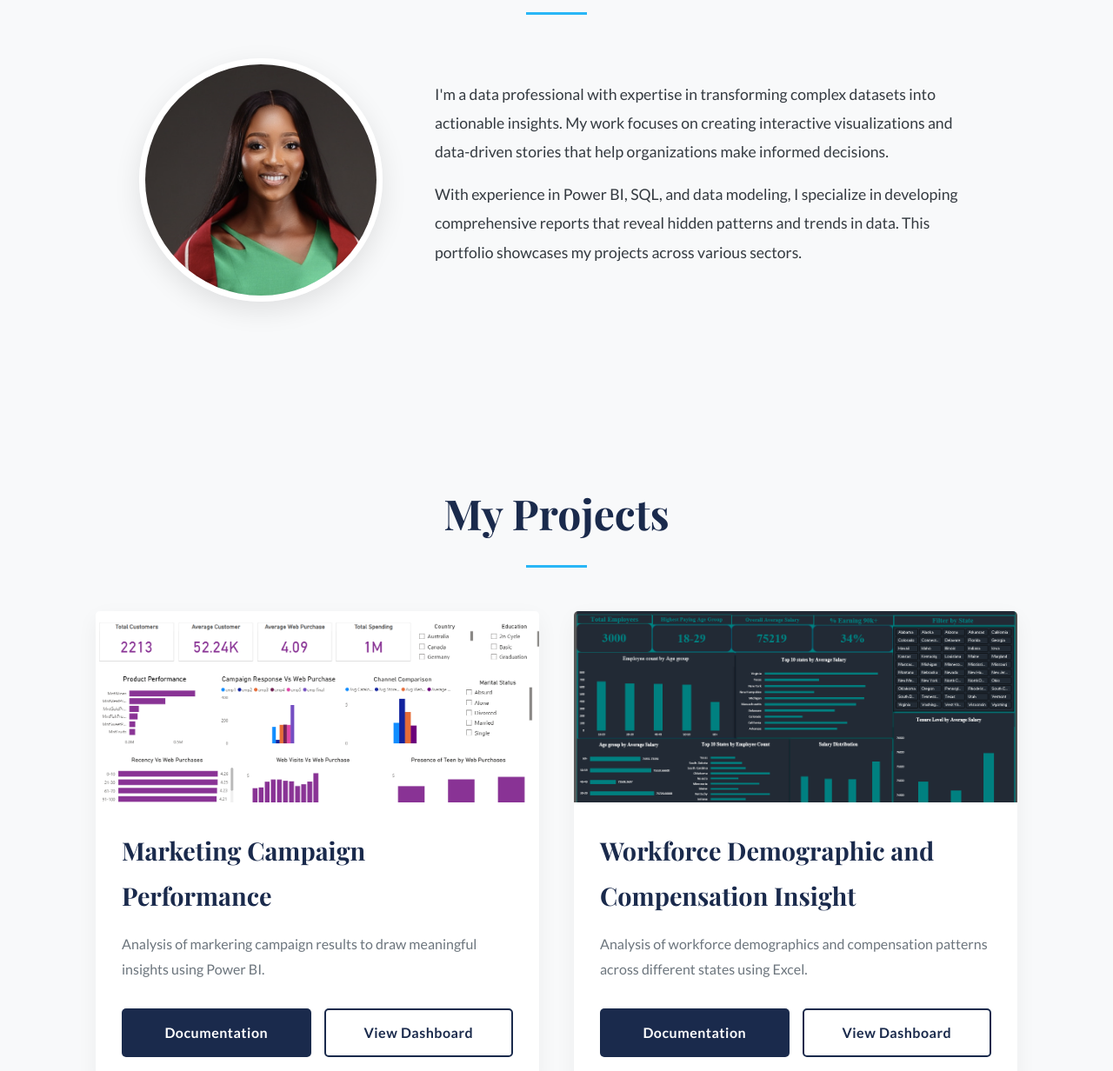
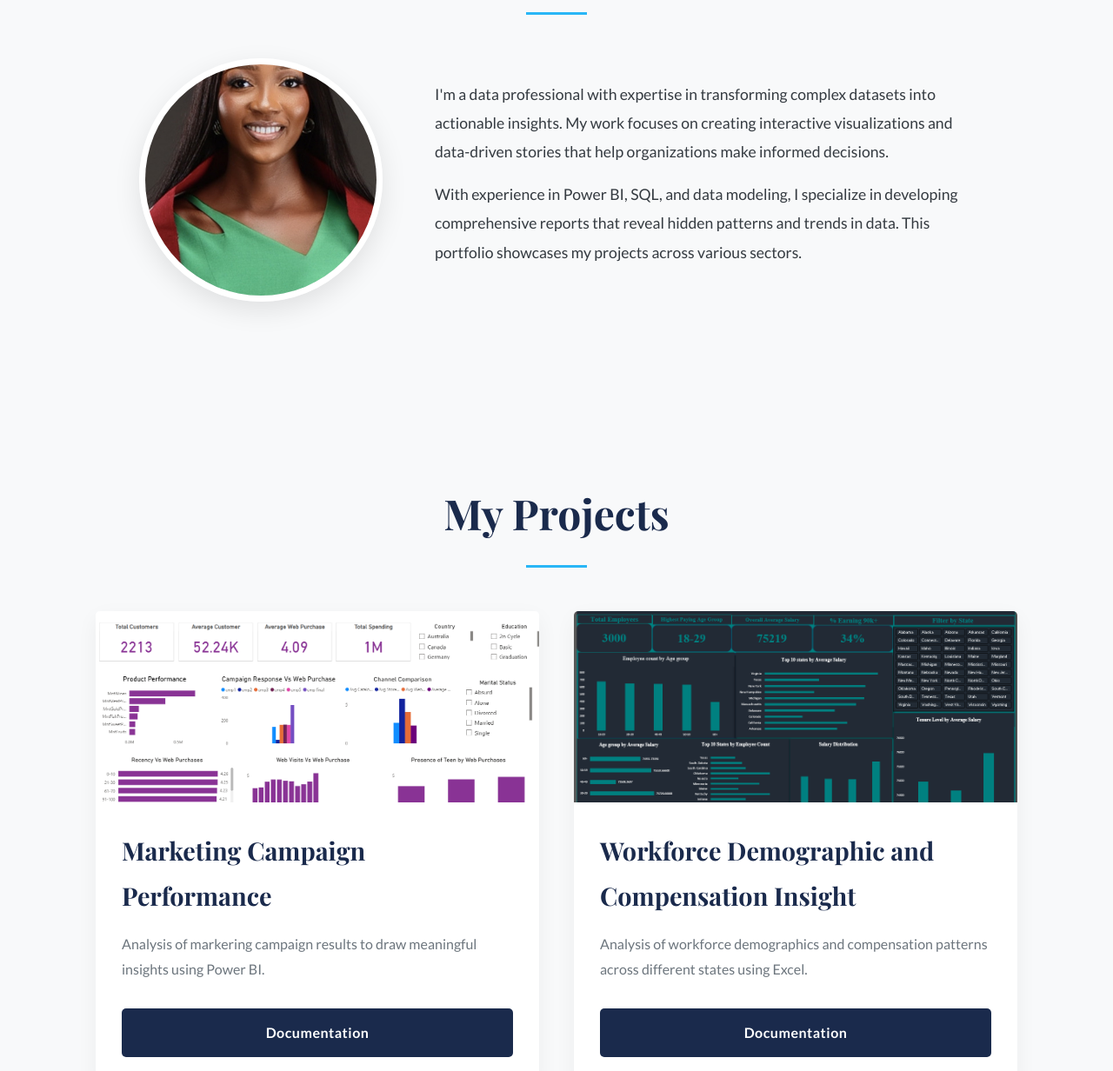
Before and after one commit to adulojumiriam-hub/adulojumiriam.github.io, a plain HTML site: page index.html in a window 1280 px wide. Shown: the part 628-1860 px from the top of the page at 87% size. Drawn offline with nearby package versions, Linux system fonts and the light colour scheme.

Commit message:
Update index.html

```diff
--- a/index.html
+++ b/index.html
@@ -34,7 +34,7 @@
             <!--💡UPDATE: Add your social media links and CV file-->
             <a href="https://www.linkedin.com/in/miriam-aduloju/" target="_blank" title="LinkedIn"><i class="fab fa-linkedin"></i></a>
             <a href="https://github.com/adulojumiriam-hub" target="_blank" title="GitHub"><i class="fab fa-github"></i></a>
-            <a href="assets/Miriam Aduloju Data Analysis pdf" download title="Download CV"><i class="fas fa-file-arrow-down"></i></a>
+            <a href="assets/Miriam Aduloju Data Analysis.pdf" download title="Download CV"><i class="fas fa-file-arrow-down"></i></a>
         </div>
     </div>
 </header>
@@ -57,7 +57,7 @@
         <h2>About Me</h2>
         <div class="about-content">
             <!--💡UPDATE: Change the image to your own profile photo in assets/images/-->
-            <img src="assets/images/DP Idea - Copy.PNG" alt="Your Name" class="profile-photo">
+            <img src="assets/images/Miriam Aduloju DP.JPG" alt="Your Name" class="profile-photo">
             <div class="about-text">
                 <!--💡UPDATE: Write your own 'About Me' text here-->
                 <p> I'm a data professional with expertise in transforming complex datasets into actionable insights. My work focuses on creating interactive visualizations and data-driven stories that help organizations make informed decisions.</p>
@@ -84,8 +84,7 @@
                     <div class="project-buttons">
                         <!--💡UPDATE: Add link to your project's code/documentation on GitHub-->
                         <a href="https://github.com/adulojumiriam-hub/Marketing-Campaign-Performance" target="_blank" class="btn">Documentation</a>
-                        <!--💡UPDATE: Add link to your live dashboard (e.g., Power BI, Tableau Public)-->
-                        <a href="[YOUR_LIVE_DASHBOARD_URL]" target="_blank" class="btn btn-secondary">View Dashboard</a>
+
                     </div>
                 </div>
             </div>
@@ -98,7 +97,7 @@
                     <p>Analysis of workforce demographics and compensation patterns across different states using Excel.</p>
                     <div class="project-buttons">
                         <a href="https://github.com/adulojumiriam-hub/Workforce-Demographics-and-Compensation-Insight" target="_blank" class="btn">Documentation</a>
-                        <a href="[YOUR_LIVE_DASHBOARD_URL]" target="_blank" class="btn btn-secondary">View Dashboard</a>
+
                     </div>
                 </div>
             </div>
```
